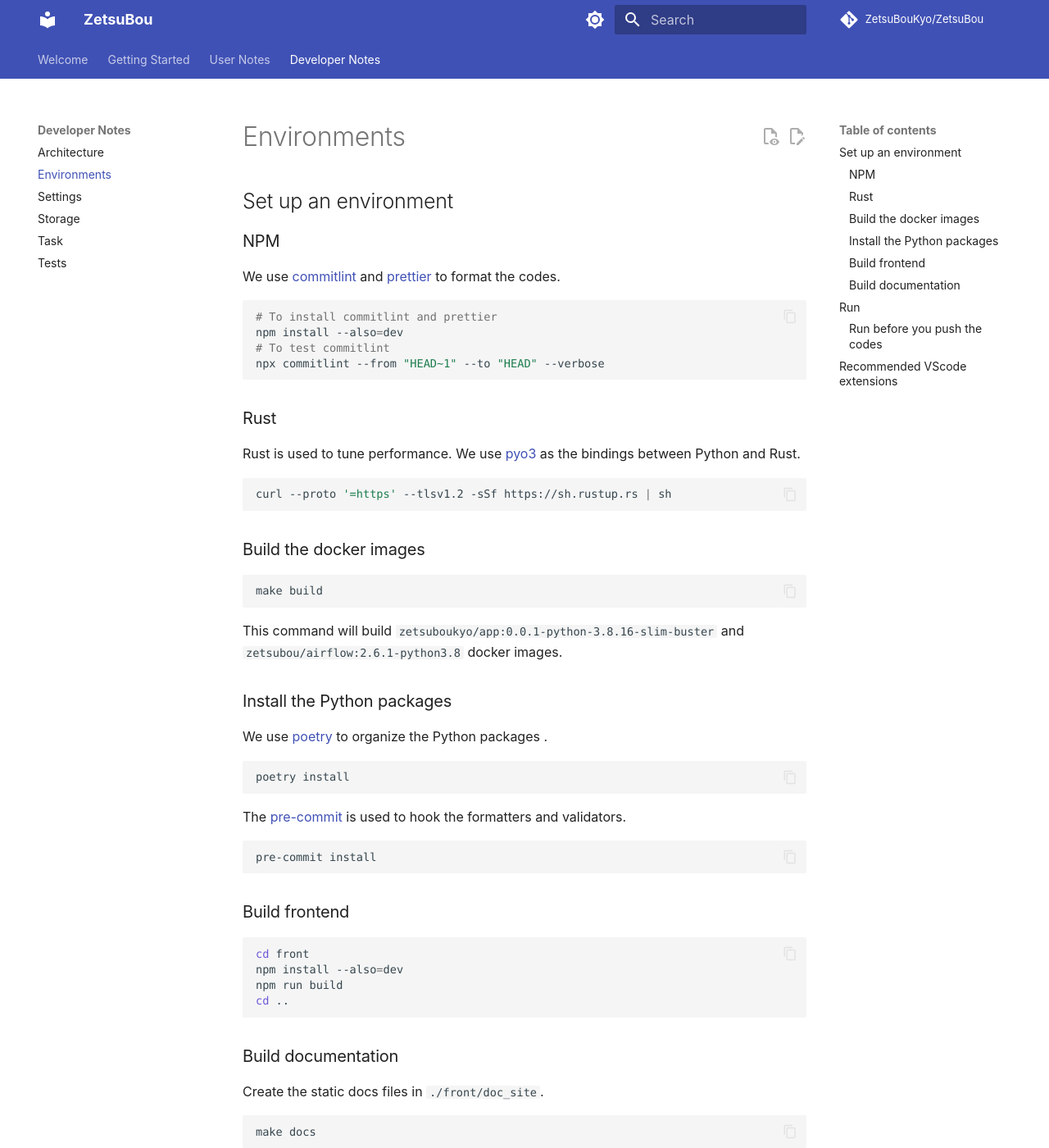
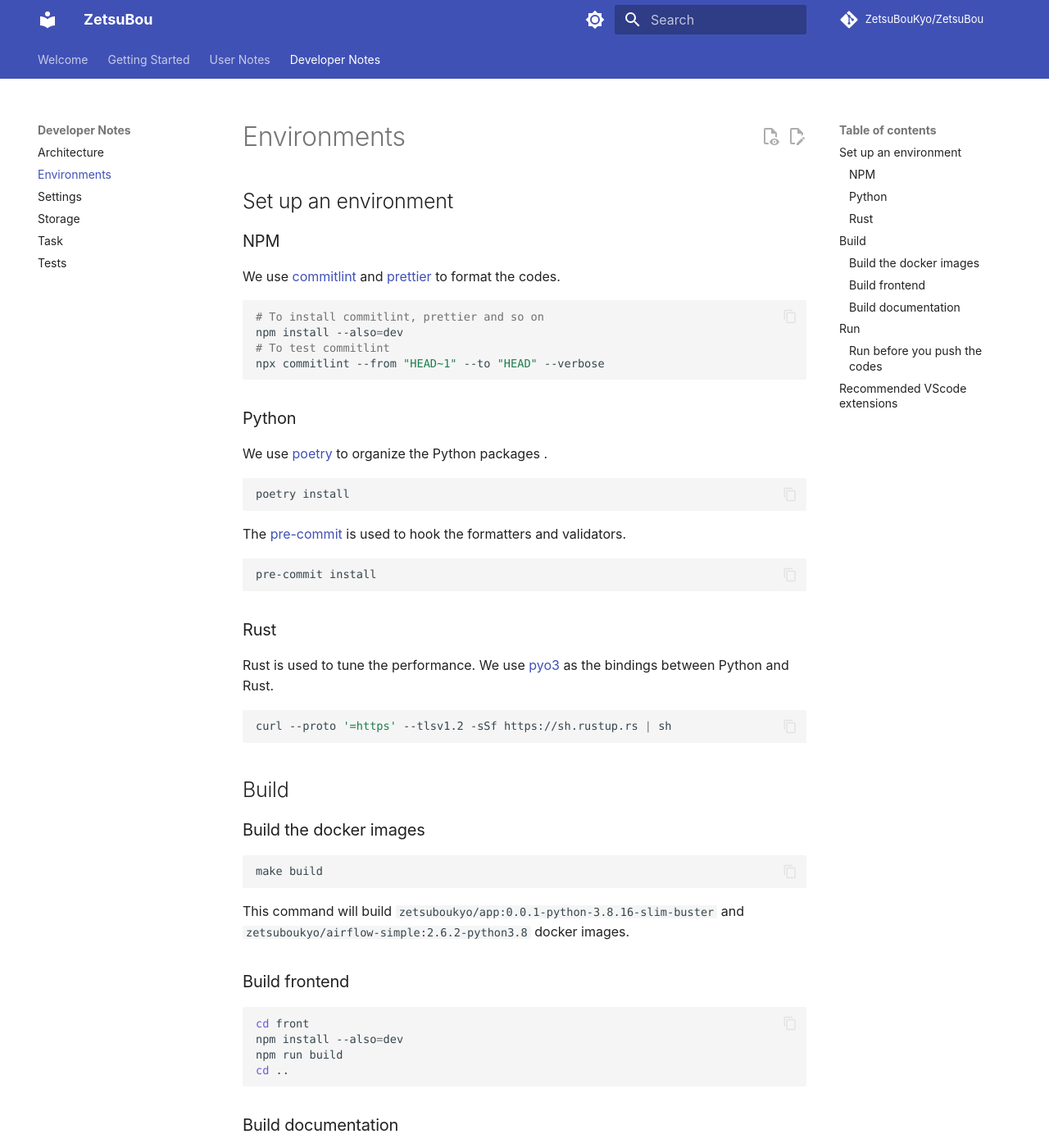
Before and after one commit to ZetsuBouKyo/ZetsuBou, an MkDocs documentation site: the page built from docs/developer-notes/environments.md, in a window 1280 px wide and 1400 px high. Shown: the whole window at 82% size. Built offline with MkDocs 1.6.1 and Material for MkDocs 9.7.7, drawn with Linux system fonts in a browser that asks for light colours; comment, search, counter and statistics services are not loaded; some of the changed lines change nothing that is shown.

Commit message:
docs: update

````diff
--- a/docs/developer-notes/environments.md
+++ b/docs/developer-notes/environments.md
@@ -8,31 +8,13 @@
 [prettier](https://github.com/prettier/prettier) to format the codes.
 
 ```sh
-# To install commitlint and prettier
+# To install commitlint, prettier and so on
 npm install --also=dev
 # To test commitlint
 npx commitlint --from "HEAD~1" --to "HEAD" --verbose
 ```
 
-### Rust
-
-Rust is used to tune performance. We use [pyo3](https://github.com/PyO3/pyo3) as the
-bindings between Python and Rust.
-
-```sh
-curl --proto '=https' --tlsv1.2 -sSf https://sh.rustup.rs | sh
-```
-
-### Build the docker images
-
-```sh
-make build
-```
-
-This command will build `zetsuboukyo/app:0.0.1-python-3.8.16-slim-buster` and
-`zetsubou/airflow:2.6.1-python3.8` docker images.
-
-### Install the Python packages
+### Python
 
 We use [poetry](https://github.com/python-poetry/poetry) to organize the Python packages
 .
@@ -47,6 +29,26 @@
 ```sh
 pre-commit install
 ```
+
+### Rust
+
+Rust is used to tune the performance. We use [pyo3](https://github.com/PyO3/pyo3) as the
+bindings between Python and Rust.
+
+```sh
+curl --proto '=https' --tlsv1.2 -sSf https://sh.rustup.rs | sh
+```
+
+## Build
+
+### Build the docker images
+
+```sh
+make build
+```
+
+This command will build `zetsuboukyo/app:0.0.1-python-3.8.16-slim-buster` and
+`zetsuboukyo/airflow-simple:2.6.2-python3.8` docker images.
 
 ### Build frontend
 
````
